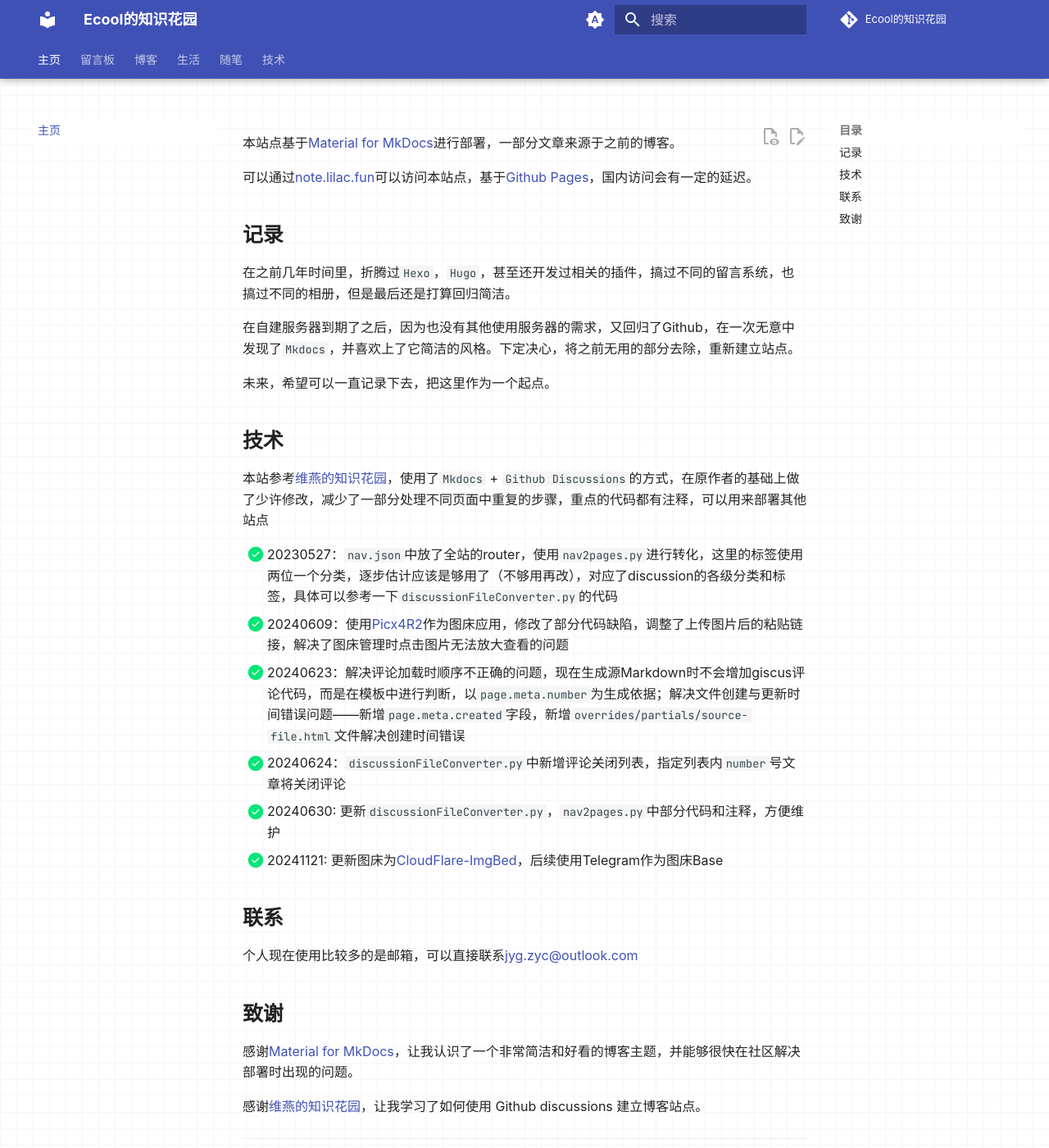
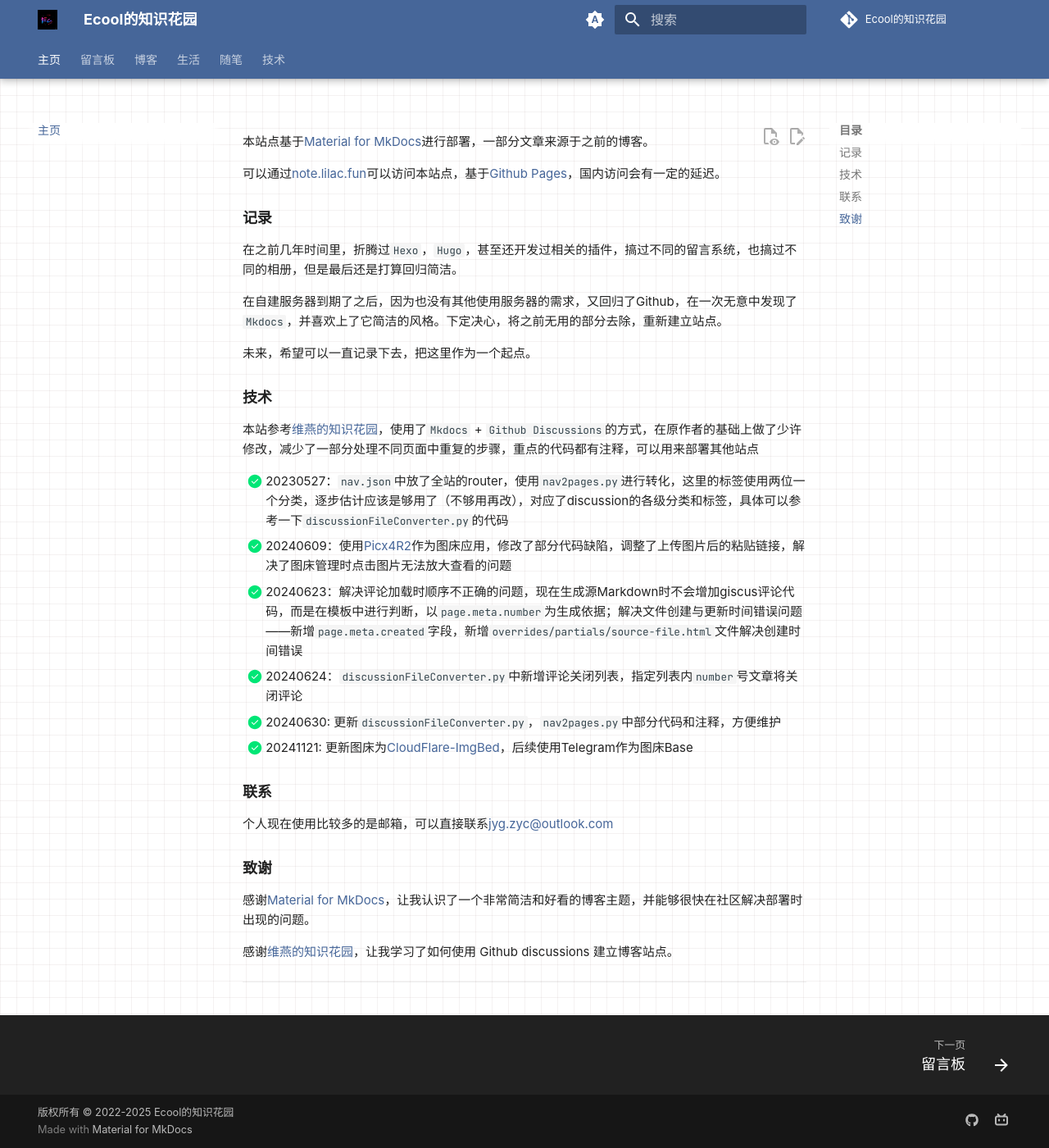
Before and after one commit to jygzyc/notes, an MkDocs documentation site: the page built from docs/index.md, in a window 1280 px wide and 1400 px high. Shown: the whole window at 82% size. Built offline with MkDocs 1.6.1 and Material for MkDocs 9.7.7, drawn with Linux system fonts in a browser that asks for light colours; nearby versions of some CDN libraries; some web fonts are replaced; comment, search, counter and statistics services are not loaded.

Commit message:
20250122 site update

```diff
--- a/mkdocs.yml
+++ b/mkdocs.yml
@@ -11,6 +11,7 @@ theme:
   language: zh
   custom_dir: overrides
   favicon: assets/favicon.ico
+  logo: assets/favicon.png
   palette:
     # Palette toggle for automatic mode
     - media: "(prefers-color-scheme)"
@@ -21,7 +22,8 @@ theme:
     # Palette toggle for light mode
     - media: "(prefers-color-scheme: light)"
       scheme: default
-      primary: indigo
+      accent: indigo
+      primary: custom
       toggle:
         icon: material/brightness-7
         name: Switch to dark mode
@@ -125,6 +127,7 @@ plugins:
       exclude:
         - blog/*
         - index.md
+        - message_board.md
   - search:
       lang:
         - en
@@ -142,3 +145,16 @@ plugins:
       post_url_format: "{date}/{file}"
       archive: true
       categories: true
+
+extra:
+  analytics:
+    provider: google
+    property: G-YJZYQKZXND
+
+  social:
+    - icon: fontawesome/brands/github
+      link: https://github.com/jygzyc
+      name: Ecool on GitHub
+    - icon: fontawesome/brands/bilibili
+      link: https://space.bilibili.com/36193083
+      name: Ecool on Bilibili
--- a/overrides/css/extra.css
+++ b/overrides/css/extra.css
@@ -5,8 +5,13 @@
 
 /* Grid background */
 .md-main {
-    background-image: linear-gradient(rgba(50,0,0,0.03) 1px,transparent 0),linear-gradient(90deg,rgba(50,0,0,0.03) 1px,transparent 0);
+    background-image: linear-gradient(rgba(50,0,0,0.05) 1px,transparent 0),linear-gradient(90deg,rgba(50,0,0,0.05) 1px,transparent 0);
     background-size: 20px 20px;
+}
+
+/* theme palette Color */
+:root {
+    --md-primary-fg-color: #466699;
 }
 
 /* Code Highlight */
@@ -26,9 +31,9 @@
 } */
 
 /* Font Settings */
-.md-typeset{font-size:.8rem;}
-.md-typeset h1{font-weight: 500;}
-.md-typeset h2{font-weight: 600;}
+.md-typeset{font-size:.75rem;}
+.md-typeset h1{font-weight: 500; font-size: x-large;}
+.md-typeset h2{font-weight: 600; font-size: large;}
 nav.md-nav.md-nav--secondary a.md-nav__link{white-space:normal;}
 
 /* Change admonition type */
--- a/overrides/partials/comments.html
+++ b/overrides/partials/comments.html
@@ -8,7 +8,6 @@
             data-repo-id="R_kgDOJrOxMQ"
             data-mapping="number"
             data-term="{{ page.meta.number|string }}"
-            data-strict="0"
             data-reactions-enabled="1"
             data-emit-metadata="0"
             data-input-position="top"
@@ -26,7 +25,6 @@
             data-category="Comments"
             data-category-id="DIC_kwDOJrOxMc4CgSfG"
             data-mapping="pathname"
-            data-strict="0"
             data-reactions-enabled="1"
             data-emit-metadata="0"
             data-input-position="top"
```
Also changed, not shown: overrides/assets/favicon.ico, overrides/assets/favicon.png (added).
